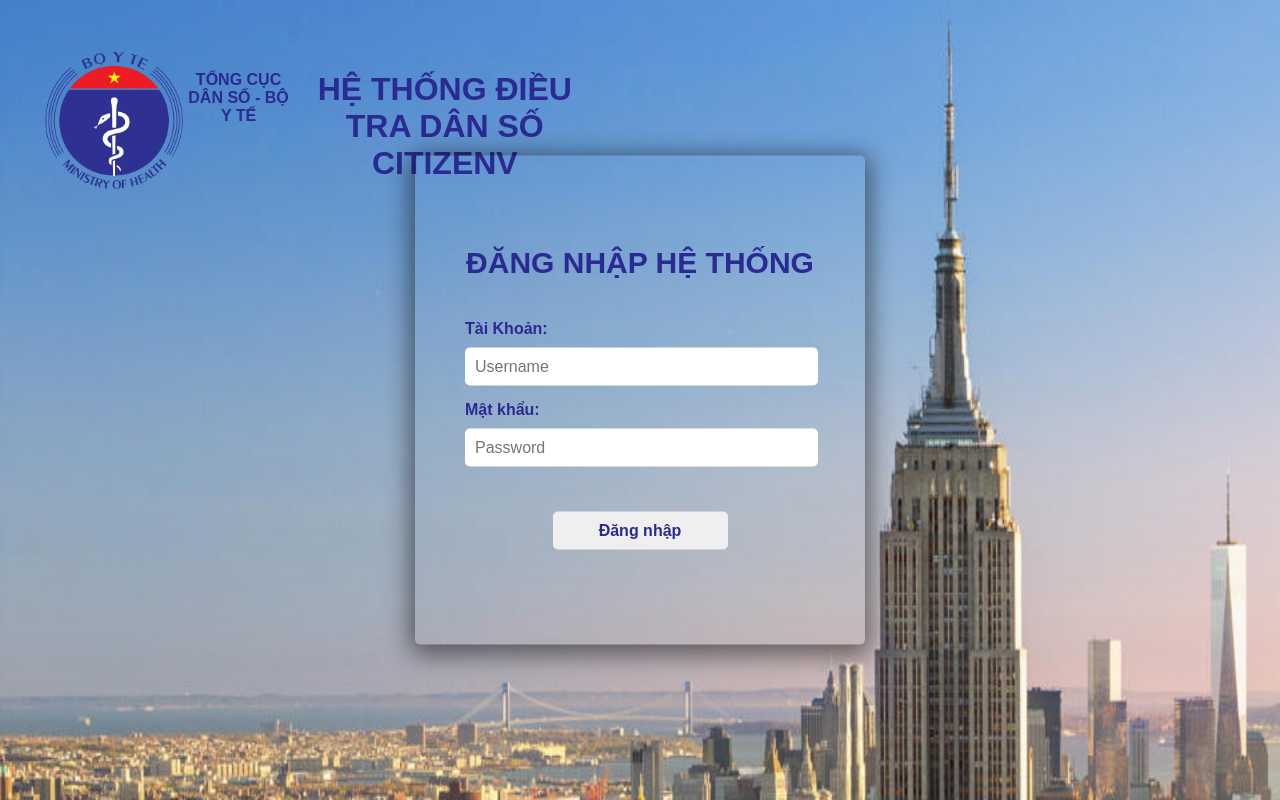
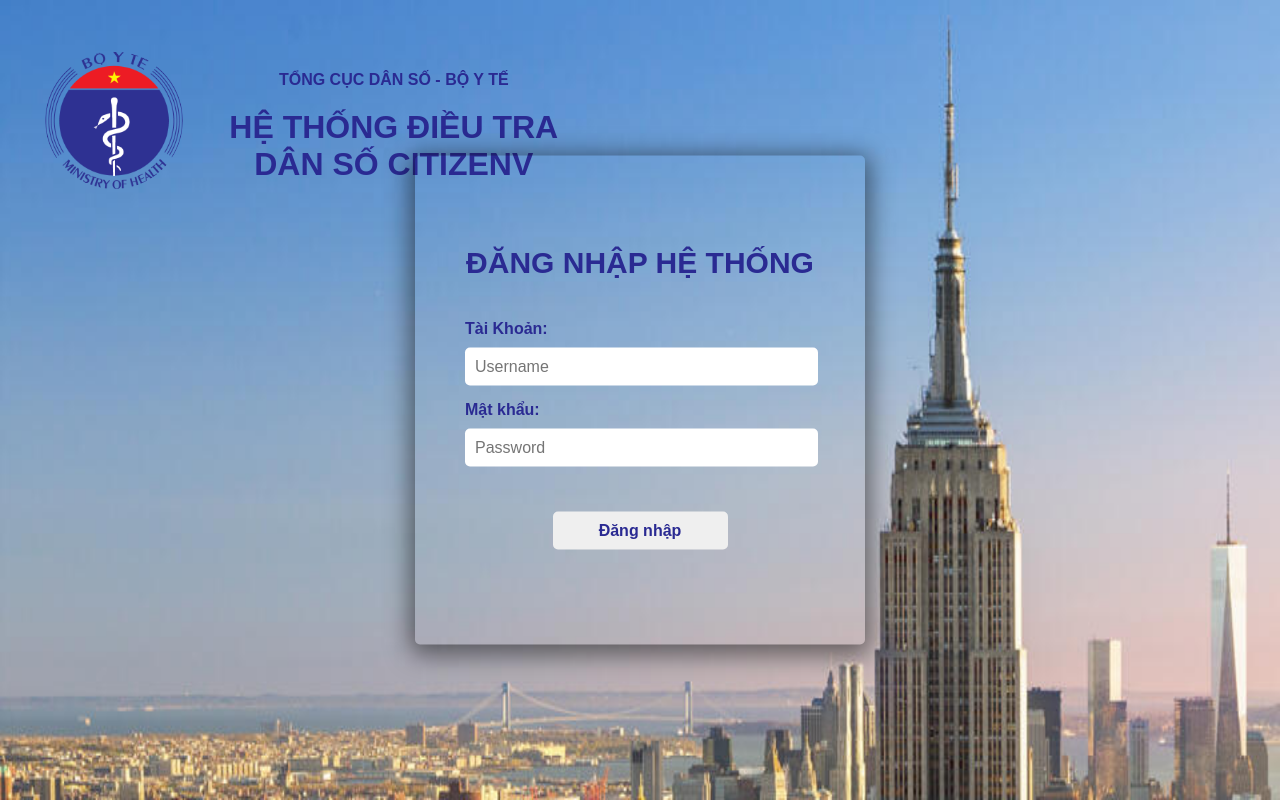
Before and after one commit to trungducle/dieu-tra-dan-so, a plain HTML site: page client/login/index.html in a window 1280 px wide. Drawn offline with nearby package versions, Linux system fonts and the light colour scheme.

Commit message:
Update index.html

```diff
--- a/client/login/index.html
+++ b/client/login/index.html
@@ -11,8 +11,10 @@
   <body>
     <div class="page-info">
       <img src="../res/bytlogo.png" alt="Bộ Y Tế" />
-      <p class="page-dev">TỔNG CỤC DÂN SỐ - BỘ Y TẾ</p>
-      <h1 class="page-name">HỆ THỐNG ĐIỀU TRA DÂN SỐ CITIZENV</h1>
+      <div class="respon">
+        <p class="page-dev">TỔNG CỤC DÂN SỐ - BỘ Y TẾ</p>
+        <h1 class="page-name">HỆ THỐNG ĐIỀU TRA DÂN SỐ CITIZENV</h1>
+      </div>
     </div>
     <div class="login-form">
       <h1>ĐĂNG NHẬP HỆ THỐNG</h1>
```
